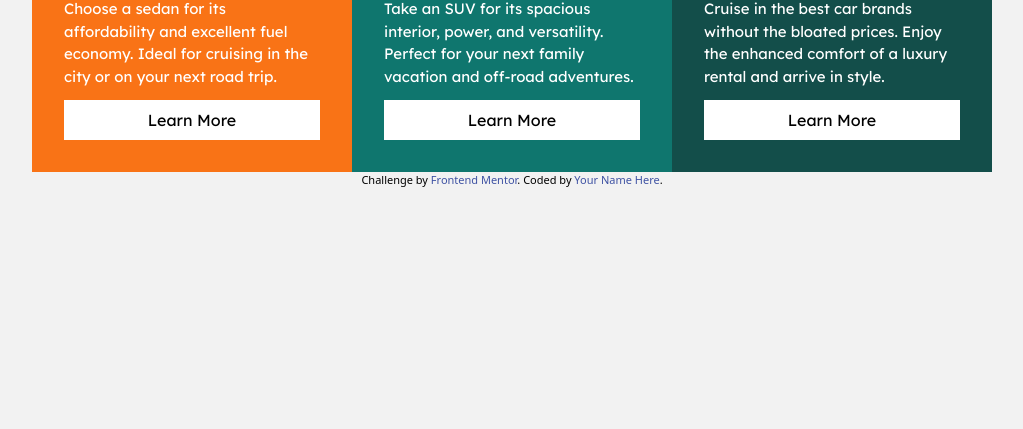
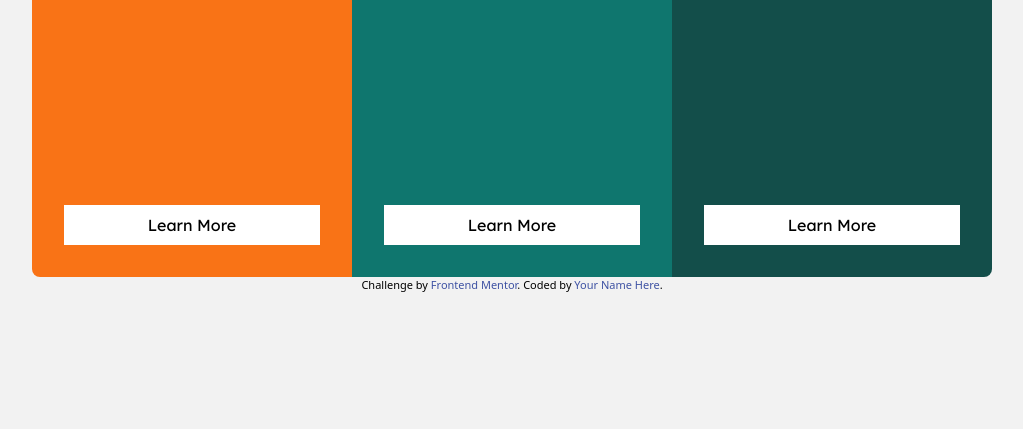
Before and after one commit to ch4r4j4/9Three-ColumnCardComponent, a website: page index.html in a window 1280 px wide. Shown: the part 371-800 px from the top of the page, without its empty margins (128-1151 px from the left). Drawn offline with nearby package versions, Linux system fonts and the light colour scheme.

Commit message:
i can positioning the element in the box

```diff
--- a/SASS/_globals.scss
+++ b/SASS/_globals.scss
@@ -14,15 +14,21 @@ body{
     gap: 2rem;
     justify-content: center;
     align-items: center;*/
+    @media (max-width: 767px) {
+        height: auto;
+    }
 }
 
 .main-container{
+    overflow: hidden;
 }
 
 .card{
     width: 20rem;
     height: auto;
     font-family: $lexend-family;
+    height: 32rem;
+    justify-content: flex-start;
 }
 
 .icon{
@@ -37,3 +43,7 @@ body{
     font-weight: 400;
     font-size: 15px;
 }
+
+.knowmore:last-child{
+    margin-top: auto;
+}
--- a/index.html
+++ b/index.html
@@ -15,8 +15,8 @@
     .attribution a { color: hsl(228, 45%, 44%); }
   </style>
 </head>
-<body class="flex justify-center items-center flex-col">
-  <main class="main-container flex justify-center flex-wrap">
+<body class="flex justify-center items-center flex-col p-4">
+  <main class="main-container flex justify-center flex-wrap rounded-lg">
     <div class="card p-8 bg-orange-500 flex flex-col gap-3">
       <img src="./images/icon-sedans.svg" alt="" class="icon">
       <h1 class="titlecard text-white font-bold text-4xl">Sedans</h1>
```
Also changed, not shown: style.css, 1 other file.
